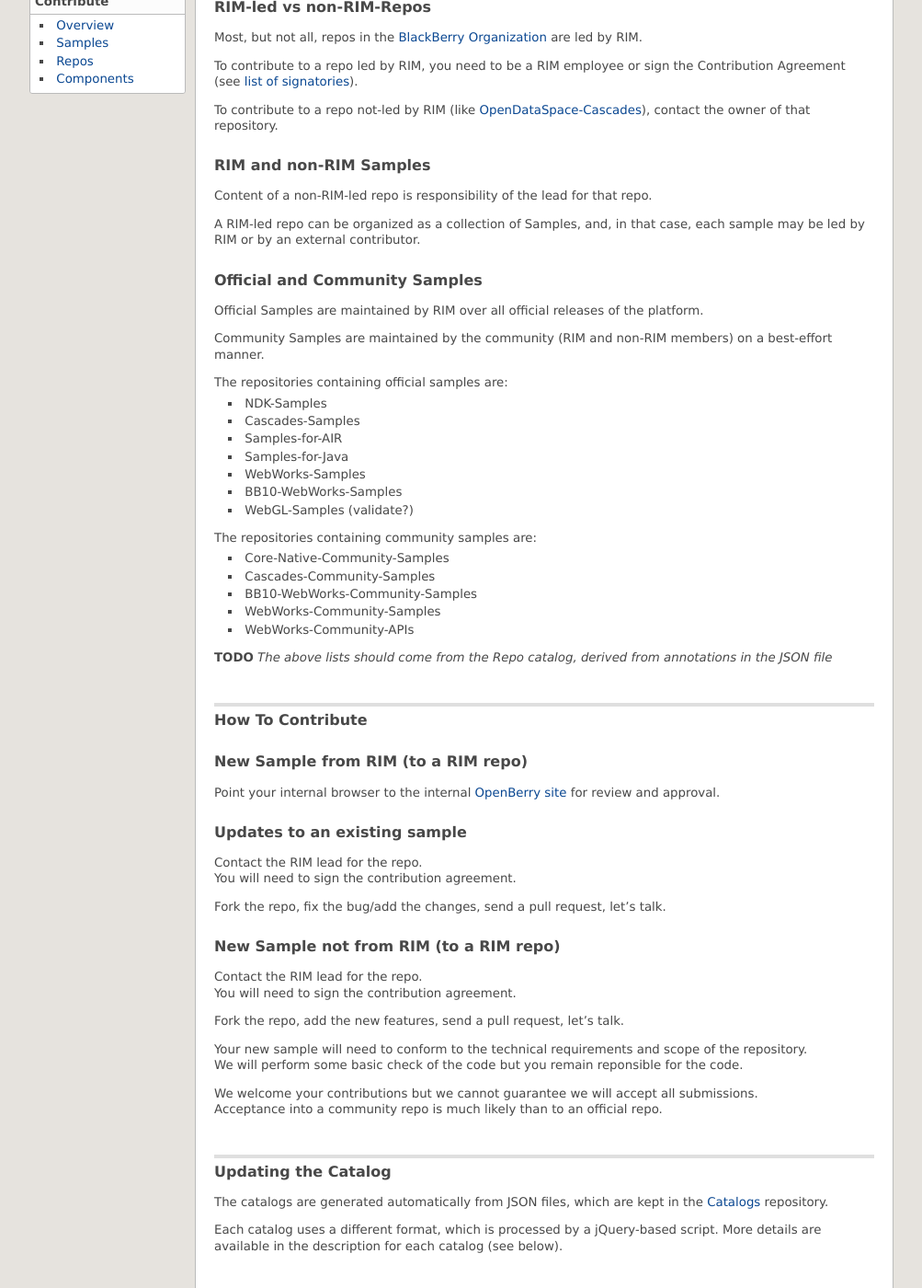
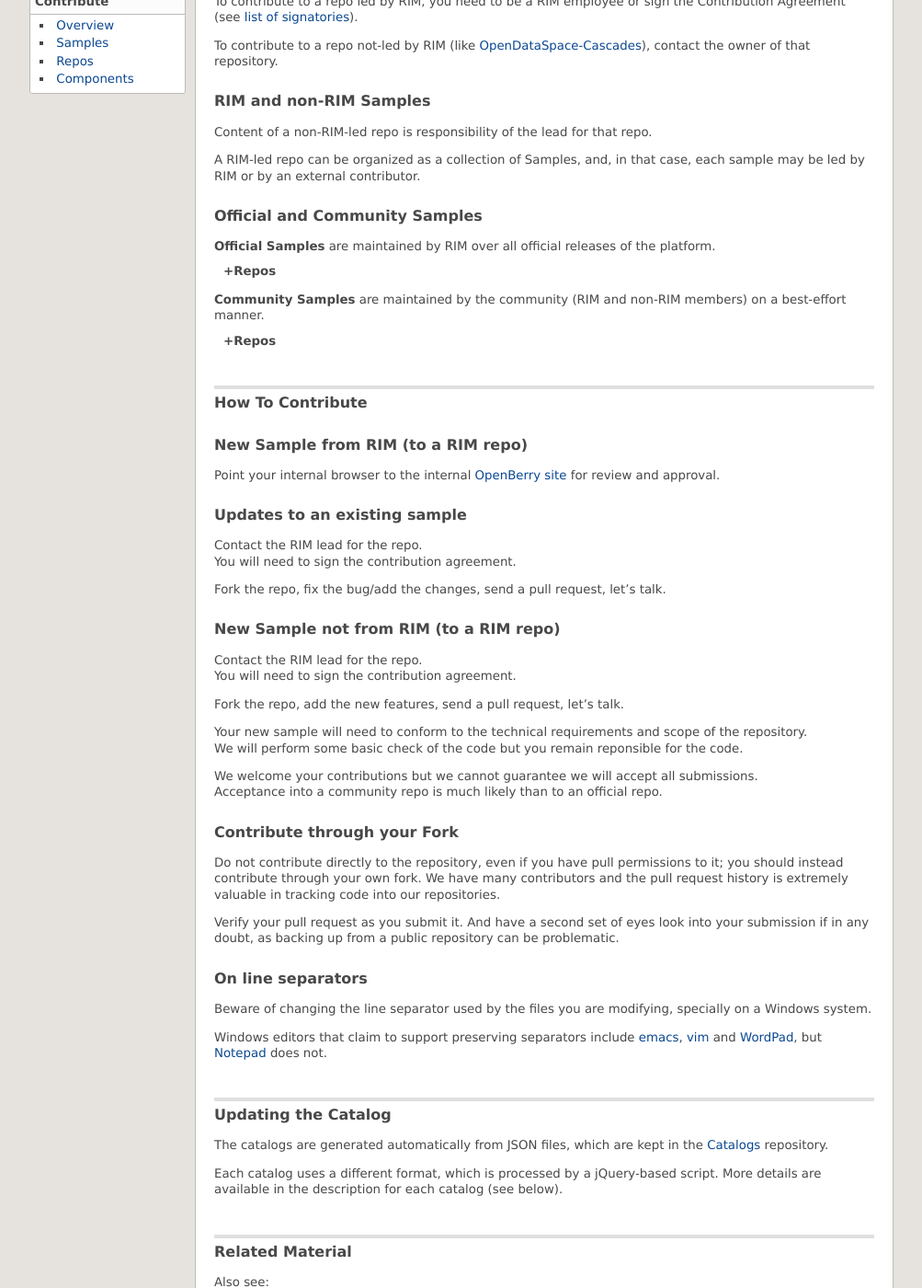
Before and after one commit to blackberry/Catalogs, a Jekyll site: the page built from Add_Overview.md, in a window 1280 px wide and 1400 px high, scrolled down 474 px. Shown: the whole window at 92% size, without its empty margins (138-1141 px from the left). Built offline with Jekyll 4.4.1, drawn with Linux system fonts in a browser that asks for light colours.

Commit message:
Fleshed out more the documentation on adding samples

```diff
--- a/Add_Overview.md
+++ b/Add_Overview.md
@@ -43,36 +42,42 @@ led by RIM or by an external contributor.
 
 ### Official and Community Samples
 
-Official Samples are maintained by RIM over all official releases of the platform.
+**Official Samples** are maintained by RIM over all official releases of the platform.
 
-Community Samples are maintained by the community (RIM and non-RIM members) on a best-effort
+<div style="margin-left:10px; margin-top:10px;" class="collapsable" label="Repos">
+</div>
+<div style="margin-top: 2px; margin-left:20px;">
+<ul>
+<li>NDK-Samples</li>
+<li>Cascades-Samples</li>
+<li>Samples-for-AIR</li>
+<li>Samples-for-Java</li>
+<li>WebWorks-Samples</li>
+<li>BB10-WebWorks-Samples</li>
+<li>WebGL-Samples (validate?)</li>
+</ul>
+</div>
+
+**Community Samples** are maintained by the community (RIM and non-RIM members) on a best-effort
 manner.
 
-The repositories containing official samples are:
-* NDK-Samples
-* Cascades-Samples
-* Samples-for-AIR
-* Samples-for-Java
-* WebWorks-Samples
-* BB10-WebWorks-Samples
-* WebGL-Samples (validate?)
-
-The repositories containing community samples are:
-* Core-Native-Community-Samples
-* Cascades-Community-Samples
-* BB10-WebWorks-Community-Samples
-* WebWorks-Community-Samples
-* WebWorks-Community-APIs
-
-__TODO__
-_The above lists should come from the Repo catalog, derived from annotations in the JSON file_
-
+<div style="margin-left:10px; margin-top:10px;" class="collapsable" label="Repos">
+</div>
+<div style="margin-top: 2px; margin-left:20px;">
+<ul>
+<li>Core-Native-Community-Samples</li>
+<li>Cascades-Community-Samples</li>
+<li>BB10-WebWorks-Community-Samples</li>
+<li>WebWorks-Community-Samples</li>
+<li>WebWorks-Community-APIs</li>
+</ul>
+</div>
 
 ## How To Contribute
 
 ### New Sample from RIM (to a RIM repo)
 
-Point your internal browser to the internal [OpenBerry site](go/openberry) for review and approval.
+Point your internal browser to the internal [OpenBerry site](http://go/openberry) for review and approval.
 
 ### Updates to an existing sample
 
@@ -94,6 +99,29 @@ We will perform some basic check of the code but you remain reponsible for the c
 We welcome your contributions but we cannot guarantee we will accept all submissions.
 Acceptance into a community repo is much likely than to an official repo.
 
+### Contribute through your Fork
+
+Do not contribute directly to the repository, even if you have pull permissions to it;
+you should instead contribute through your own fork.  We have many contributors and the
+pull request history is extremely valuable in tracking code into our repositories.
+
+Verify your pull request as you submit it.  And have a second set of eyes look into your
+submission if in any doubt, as backing up from a public repository can be problematic.
+
+
+### On line separators
+
+Beware of changing the line separator used by the files you are modifying,
+specially on a Windows system.
+
+Windows editors that claim to support preserving separators include
+[emacs](http://www.gnu.org/software/emacs/),
+[vim](http://www.vim.org/download.php) and
+[WordPad](http://en.wikipedia.org/wiki/WordPad),
+but [Notepad][4] does not.
+
+[4]: <http://en.wikipedia.org/wiki/Notepad_(software)> "Notepad software"
+
 ## Updating the Catalog
 
 The catalogs are generated automatically from JSON files, which are kept in the
```
Also changed, not shown: other parts of Add_Overview.md (+1 -2 lines), Add_Sample.md (+9 -17 lines).
